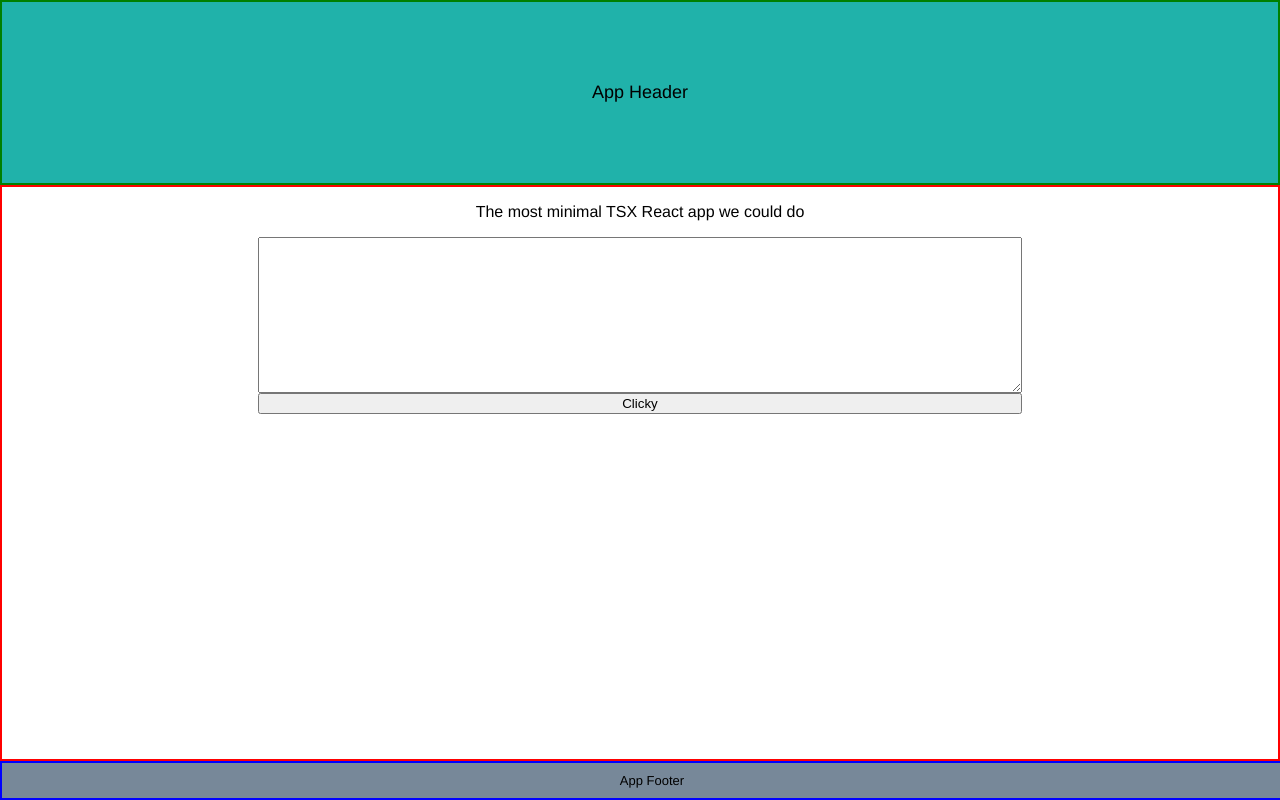
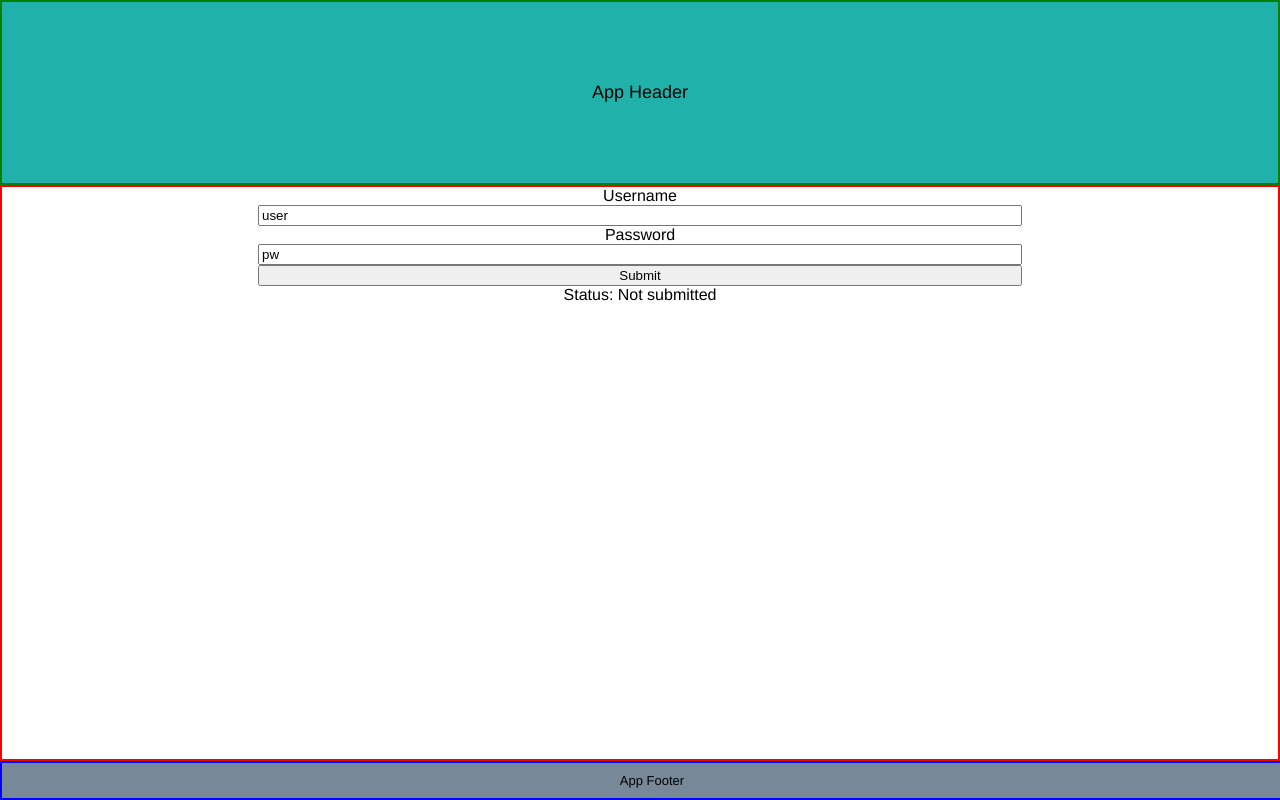
Before and after one commit to dericko/js-play, a React (Create React App) app in the folder test-form-app/: page / in a window 1280 px wide. Shown: the top 800 px of the page. Built offline with nearby package versions, Linux system fonts and the light colour scheme.

Commit message:
add login component

```diff
--- a/test-form-app/src/App.tsx
+++ b/test-form-app/src/App.tsx
@@ -1,4 +1,5 @@
 import './App.css';
+import LoginComponent from './LoginComponent';
 
 function App() {
   return (
@@ -11,12 +12,7 @@ function App() {
           display: 'flex',
           flexDirection: 'column',
         }}>
-          <p>
-            The most minimal TSX React app we could do
-          </p>
-          <textarea rows={10} />
-          <button>Clicky</button>
-
+          <LoginComponent />
         </div>
       </main>
       <footer className="App-footer">App Footer</footer>
--- /dev/null
+++ b/test-form-app/src/LoginComponent.css
@@ -0,0 +1 @@
+/* // style login form */
--- /dev/null
+++ b/test-form-app/src/LoginComponent.tsx
@@ -0,0 +1,37 @@
+import { useState } from "react";
+
+
+function LoginComponent() {
+  const [message, setMessage] = useState('Not submitted');
+  const [username, setUsername] = useState('user');
+  const [password, setPassword] = useState('pw');
+  const handleSubmit = async () => {
+    const queryParams = new URLSearchParams({
+      username,
+      password
+    });
+    const res = await fetch(`http://localhost:3000/authenticate?${queryParams}`)
+    const json = await res.json();
+    console.log(json)
+    if (json.message) {
+      setMessage(json.message);
+    } else if (json.error) {
+      setMessage(json.error);
+    } else {
+      setMessage('Unknown error');
+      console.log(json);
+    }
+  }
+  return (
+    <div style={{ display: 'flex', flexDirection: 'column' }}>
+      <label htmlFor="username">Username</label>
+      <input type='text' id="username" placeholder="Username" defaultValue={username} onChange={e => setUsername(e.target.value)} />
+      <label htmlFor="password">Password</label>
+      <input type="text" id="password" placeholder="Password" defaultValue={password} onChange={e => setPassword(e.target.value)} />
+      <button onClick={handleSubmit}>Submit</button>
+      <div>Status: {message} </div>
+    </div>
+  )
+}
+
+export default LoginComponent;
```
